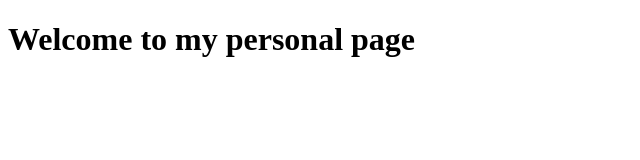
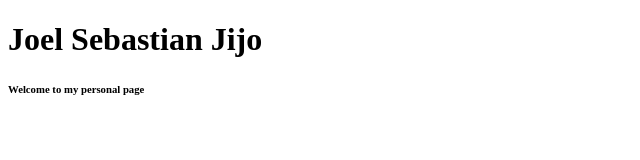
Before and after one commit to JoelSebastianJijo/joelsebastianjijo.github.io, a plain HTML site: page index.html in a window 1280 px wide. Shown: the whole page, without its empty margins (0-640 px from the left). Drawn offline with Linux system fonts and the light colour scheme.

Commit message:
Update index.html

```diff
--- a/index.html
+++ b/index.html
@@ -4,6 +4,7 @@
     <title>Joel Sebastian Jijo</title>
   </head>
   <body>
-    <h1>Welcome to my personal page</h1>
+    <h1>Joel Sebastian Jijo</h1>
+    <h6>Welcome to my personal page</h6>
   </body>
 </html>
```
